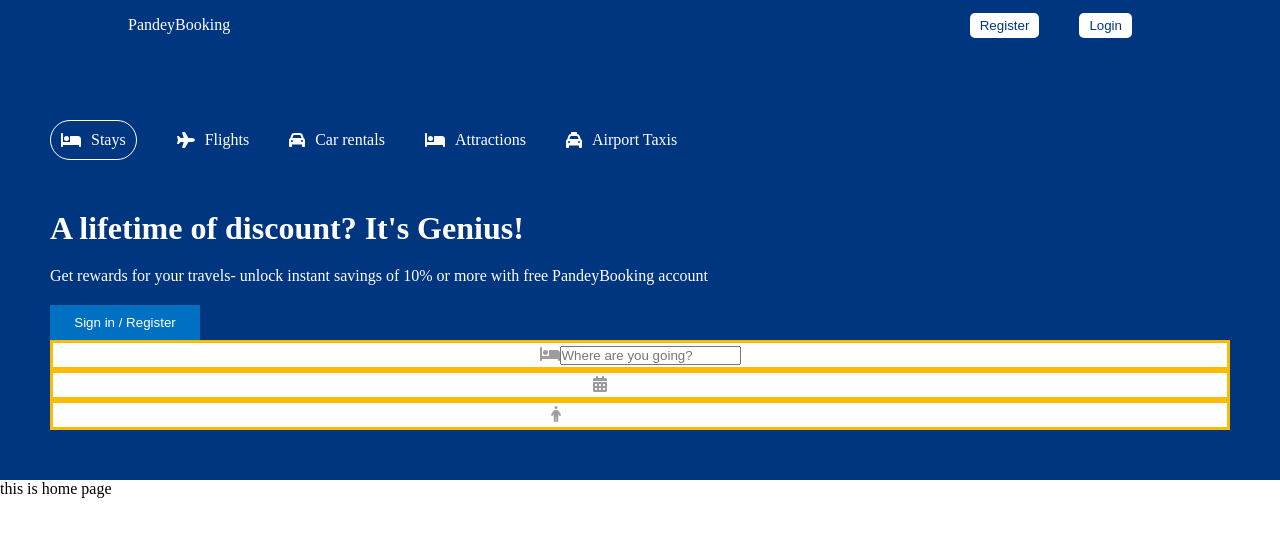
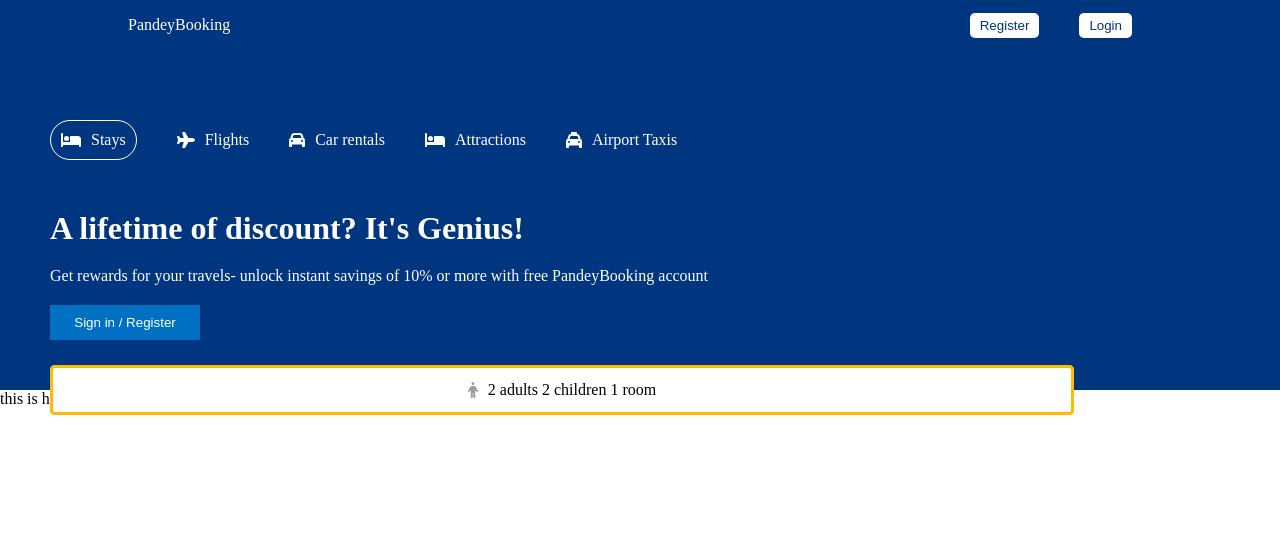
Before and after one commit to rashup198/booking, a React (Create React App) app: page / in a window 1280 px wide. Shown: the top 536 px of the page. Built offline with nearby package versions, Linux system fonts and the light colour scheme.

Commit message:
updated header.css

```diff
--- a/src/components/header/header.css
+++ b/src/components/header/header.css
@@ -6,6 +6,7 @@
     justify-content: center;
     position: relative;
     padding: 50px;
+    position: relative;
   }
 
   .headerContainer {
@@ -56,13 +57,62 @@
     width: 150px;
   }
   .headerSearch{
-    height:30px;
+    height:50px;
     background-color: white;
     border: 3px solid #febb02;
     display: flex;
     align-items: center;
-    justify-content: space-around
+    justify-content: space-around;
+    padding: 10px 0px;
+    border-radius: 5px;
+    position:absolute;
+    bottom: -25px;
+    width: 100%;
+    max-width: 1024px;
+    color: black;
+
+
   }
   .headerIcon{
     color: rgb(156, 156, 156);
   }
+
+  .headerSearchItem{
+    display: flex;
+    align-items: center;
+    gap: 10px;
+  }
+  .headerSearchInput{
+    border: none;
+    outline: none;
+  }
+
+  .headerSearchText{
+    color: lightgray;
+    cursor: pointer;
+    user-select: none;
+  }
+
+  .date{
+    position: absolute;
+    top:50px;
+
+  }
+  .options{
+
+    position: absolute;
+    top:50px;
+    background-color: white;
+    color: lightgray;
+    border-radius: 5px;
+    -webkit-box-shadow: 25px -15px 35px -15px rgba(0,0,0,0.64);
+    -moz-box-shadow: 25px -15px 35px -15px rgba(0,0,0,0.64);
+    box-shadow: 25px -15px 35px -15px rgba(0,0,0,0.64);
+
+  }
+  .optionItem{
+    width: 200px;
+    display: flex;
+    justify-content:space-between ;
+    margin: 10px;
+  }
```
